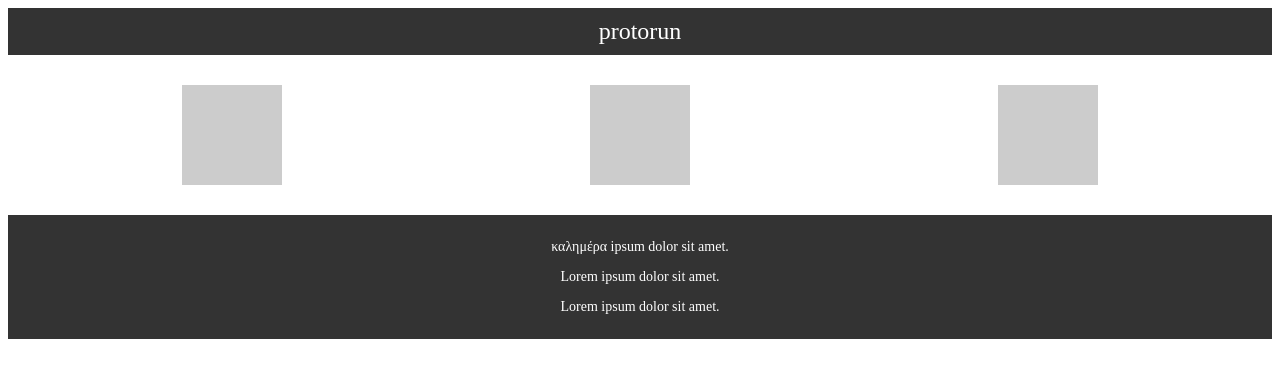
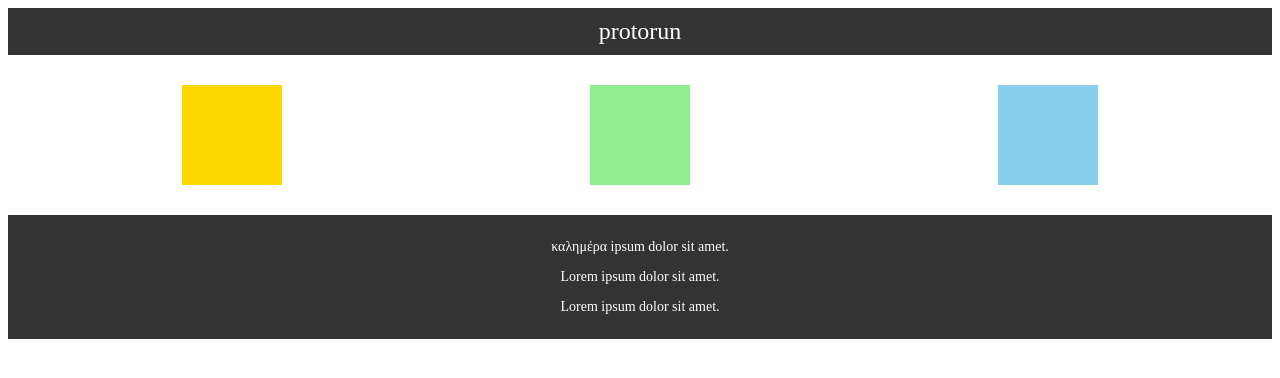
Before and after one commit to stekelos/Protorun, a plain HTML site: page index.html in a window 1280 px wide. Drawn offline with Linux system fonts and the light colour scheme.

Commit message:
Update index

```diff
--- a/index.html
+++ b/index.html
@@ -1,4 +1,5 @@
-<!DOCTYPE html>
+
+  <!DOCTYPE html>
 <html lang="en">
 <head>
     <meta charset="UTF-8">
@@ -39,6 +40,18 @@
             background-color: #ccc;
             margin: 10px;
         }
+
+        .respect {
+            background-color: #FFD700; /* Gold */
+        }
+
+        .consistency {
+            background-color: #90EE90; /* Light Green */
+        }
+
+        .rest {
+            background-color: #87CEEB; /* Sky Blue */
+        }
     </style>
     <title>protorun</title>
 </head>
@@ -47,9 +60,9 @@
         protorun
     </header>
     <main>
-        <div class="square"></div>
-        <div class="square"></div>
-        <div class="square"></div>
+        <div class="square respect"></div>
+        <div class="square consistency"></div>
+        <div class="square rest"></div>
     </main>
     <footer>
         <p>καλημέρα ipsum dolor sit amet.</p>
```
